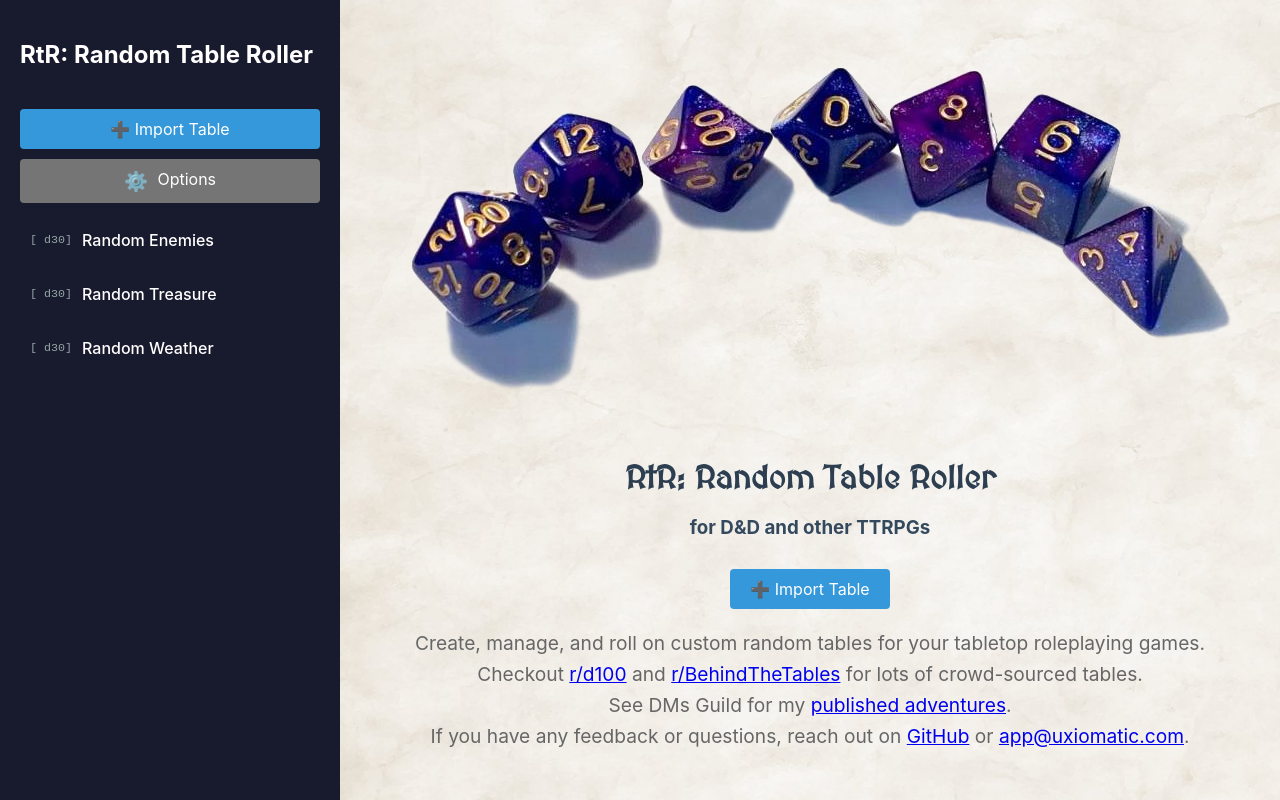
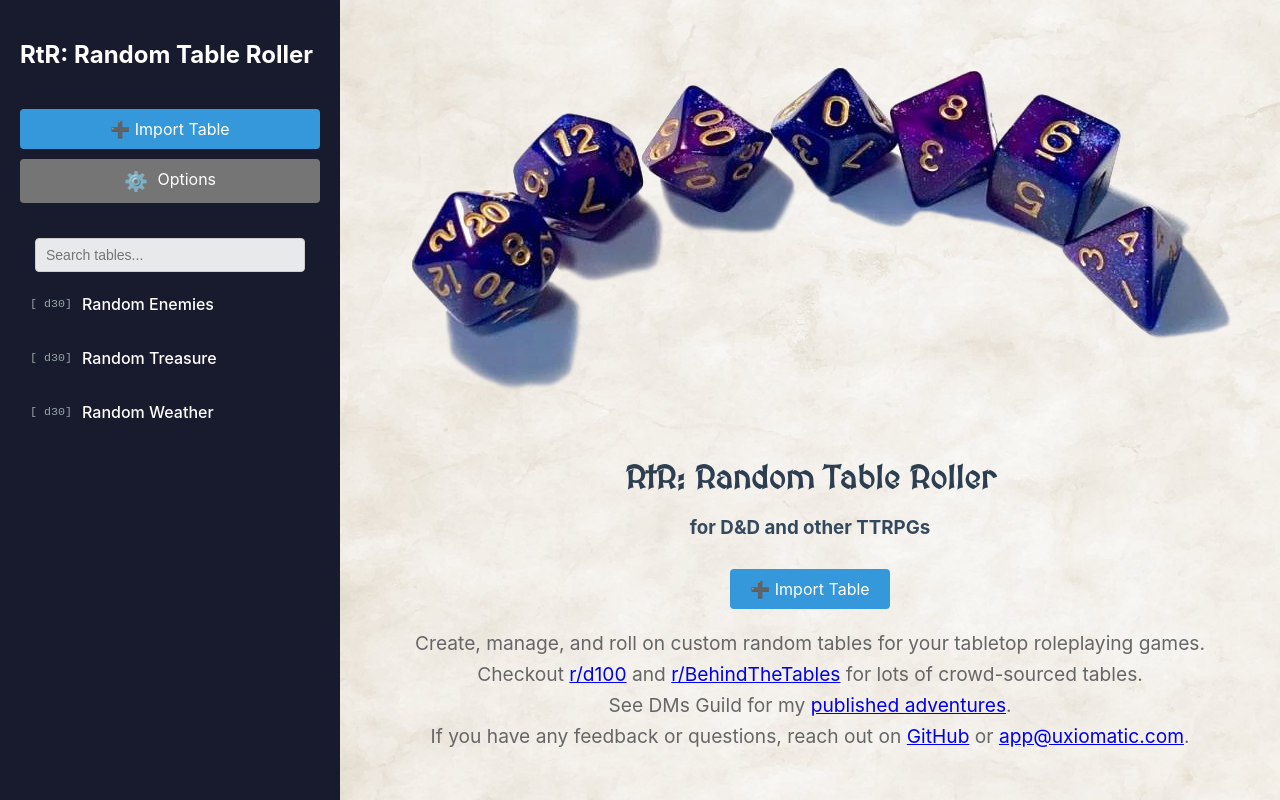
Before and after one commit to Pyro979/rtr, a React (Create React App) app: page / in a window 1280 px wide. Built offline with nearby package versions, Linux system fonts and the light colour scheme; a web font is replaced by a local one.

Commit message:
filtering

```diff
--- a/src/components/Sidebar.css
+++ b/src/components/Sidebar.css
@@ -116,3 +116,55 @@
 .sidebar-spacer {
   height: 10px;
 }
+
+/* Search styles */
+.sidebar-search {
+  padding: 10px 15px;
+  position: relative;
+  margin-top: 10px;
+}
+
+.sidebar-search input {
+  width: 100%;
+  padding: 8px 30px 8px 10px;
+  border: 1px solid #ccc;
+  border-radius: 4px;
+  font-size: 14px;
+  background-color: rgba(255, 255, 255, 0.9);
+  box-sizing: border-box;
+}
+
+.sidebar-search input:focus {
+  outline: none;
+  border-color: #666;
+  box-shadow: 0 0 3px rgba(0, 0, 0, 0.2);
+}
+
+.clear-search {
+  position: absolute;
+  right: 20px;
+  top: 50%;
+  transform: translateY(-50%);
+  background: none;
+  border: none;
+  font-size: 18px;
+  color: #666;
+  cursor: pointer;
+  padding: 0;
+  width: 20px;
+  height: 20px;
+  display: flex;
+  align-items: center;
+  justify-content: center;
+}
+
+.clear-search:hover {
+  color: #333;
+}
+
+.no-tables-found {
+  padding: 15px;
+  text-align: center;
+  color: #666;
+  font-style: italic;
+}
--- a/src/components/Sidebar.js
+++ b/src/components/Sidebar.js
@@ -9,6 +9,7 @@ const Sidebar = ({ tables = [], onResetAllHistory }) => {
   const [isOpen, setIsOpen] = useState(false);
   const [showResetPrompt, setShowResetPrompt] = useState(false);
   const [confirmText, setConfirmText] = useState('');
+  const [searchTerm, setSearchTerm] = useState('');
   const navigate = useNavigate();
 
   const handleClose = () => {
@@ -44,6 +45,14 @@ const Sidebar = ({ tables = [], onResetAllHistory }) => {
     setConfirmText('');
   };
 
+  const handleSearchChange = (e) => {
+    setSearchTerm(e.target.value);
+  };
+
+  const clearSearch = () => {
+    setSearchTerm('');
+  };
+
   return (
     <>
       <button
@@ -69,7 +78,25 @@ const Sidebar = ({ tables = [], onResetAllHistory }) => {
           className="options-button"
         />
 
-        <TableList tables={tables} onLinkClick={handleClose} />
+        <div className="sidebar-search">
+          <input
+            type="text"
+            placeholder="Search tables..."
+            value={searchTerm}
+            onChange={handleSearchChange}
+            aria-label="Search tables"
+          />
+          {searchTerm && (
+            <button
+              className="clear-search"
+              onClick={clearSearch}
+              aria-label="Clear search"
+            >
+              ×
+            </button>
+          )}
+        </div>
+        <TableList tables={tables} onLinkClick={handleClose} searchTerm={searchTerm} />
 
         {showResetPrompt && (
           <div className="reset-prompt-overlay">
--- a/src/components/TableList.js
+++ b/src/components/TableList.js
@@ -1,7 +1,7 @@
 import React, { useEffect, useRef } from 'react';
 import { Link, useParams } from 'react-router-dom';
 
-const TableList = ({ tables = [], onLinkClick }) => {
+const TableList = ({ tables = [], onLinkClick, searchTerm = '' }) => {
   const { tableId } = useParams();
   const activeRef = useRef(null);
 
@@ -51,9 +51,25 @@ const TableList = ({ tables = [], onLinkClick }) => {
     return acc;
   }, []);
 
+  // Filter tables based on search term
+  const filteredTables = searchTerm.trim() === ''
+    ? processedTables
+    : processedTables.filter(table =>
+        table.name.toLowerCase().includes(searchTerm.toLowerCase())
+      );
+
+  // Show a message when no tables match the search
+  if (filteredTables.length === 0 && searchTerm.trim() !== '') {
+    return (
+      <div className="no-tables-found">
+        <p>No tables match "{searchTerm}"</p>
+      </div>
+    );
+  }
+
   return (
     <ul className="table-list">
-      {processedTables.map(table => {
+      {filteredTables.map(table => {
         const isActive = table.id === tableId;
         const paddedCount = String("d"+table.itemCount).padStart(4, ' ');
 
```
